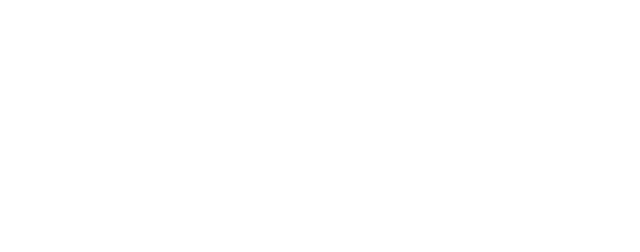
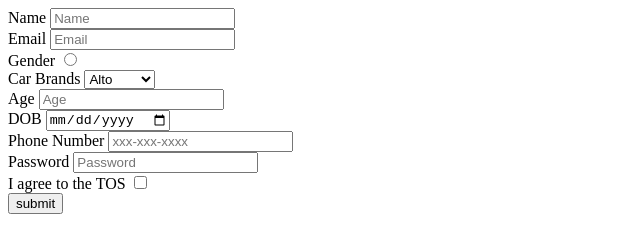
Before and after one commit to acciojob/signup-form-car-shrutikakorvar24, a website: page main.html in a window 1280 px wide. Shown: the whole page, without its empty margins (0-640 px from the left). Drawn offline with Linux system fonts and the light colour scheme.

Commit message:
created a submission

```diff
--- a/main.html
+++ b/main.html
@@ -1,16 +1,43 @@
 <!DOCTYPE html>
-
 <html>
-
 <head>
 	<link rel="stylesheet" href="styles.css">
 </head>
+<body>
+	<form action="#" method="post">
+		<lable for="name">Name</lable>
+		<input type="Text" id="name" placeholder="Name" required><br>
 
-<body>
-	<!-- the entire body must be written by student -->
-    <script type="text/javascript" src="./script.js">
-</script>
+		<label for="email">Email</label>
+		<input type="email" id="email" placeholder="Email" required><br>
 
+		<label for="gender_m, gender_f">Gender</label>
+		<input type="radio" id="gender_m, gender_f" required><br>
+
+		<label for="cars">Car Brands</label>
+		<select id="cars" required>
+			<option>Alto</option>
+			<option>Hyundai</option>
+			<option>BMW</option>
+		</select><br>
+
+		<label for="age">Age</label>
+		<input type="number" id="age" placeholder="Age" required><br>
+
+		<label for="dob">DOB</label>
+		<input type="date" id="dob" required><br>
+
+		<label for="tel">Phone Number</label>
+		<input type="tel" id="tel" placeholder="xxx-xxx-xxxx"><br>
+
+		<label for="password">Password</label>
+		<input type="password" id="password" placeholder="Password" required><br>
+
+		<label for="tos">I agree to the TOS</label>
+		<input type="checkbox" id="tos" required><br>
+
+		<input type="submit" value="submit">
+	</form>
 </body>
 
 </html>
```
